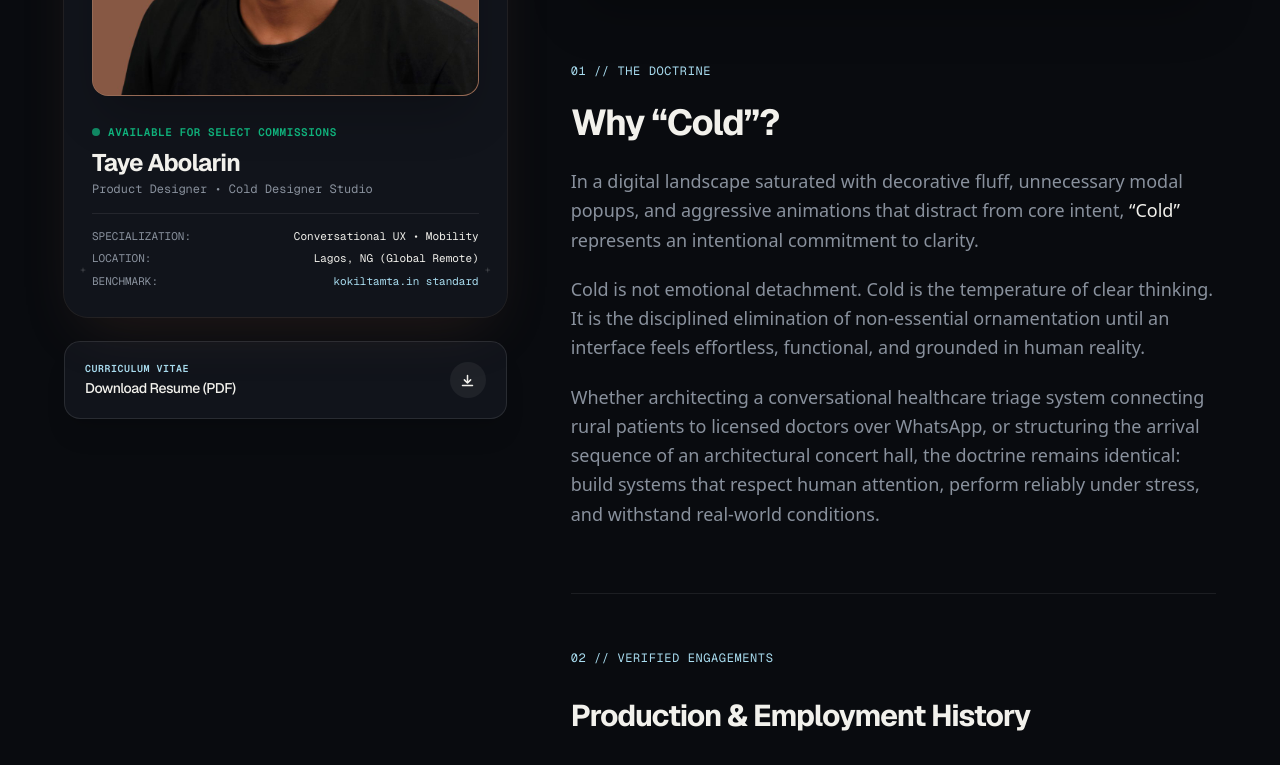
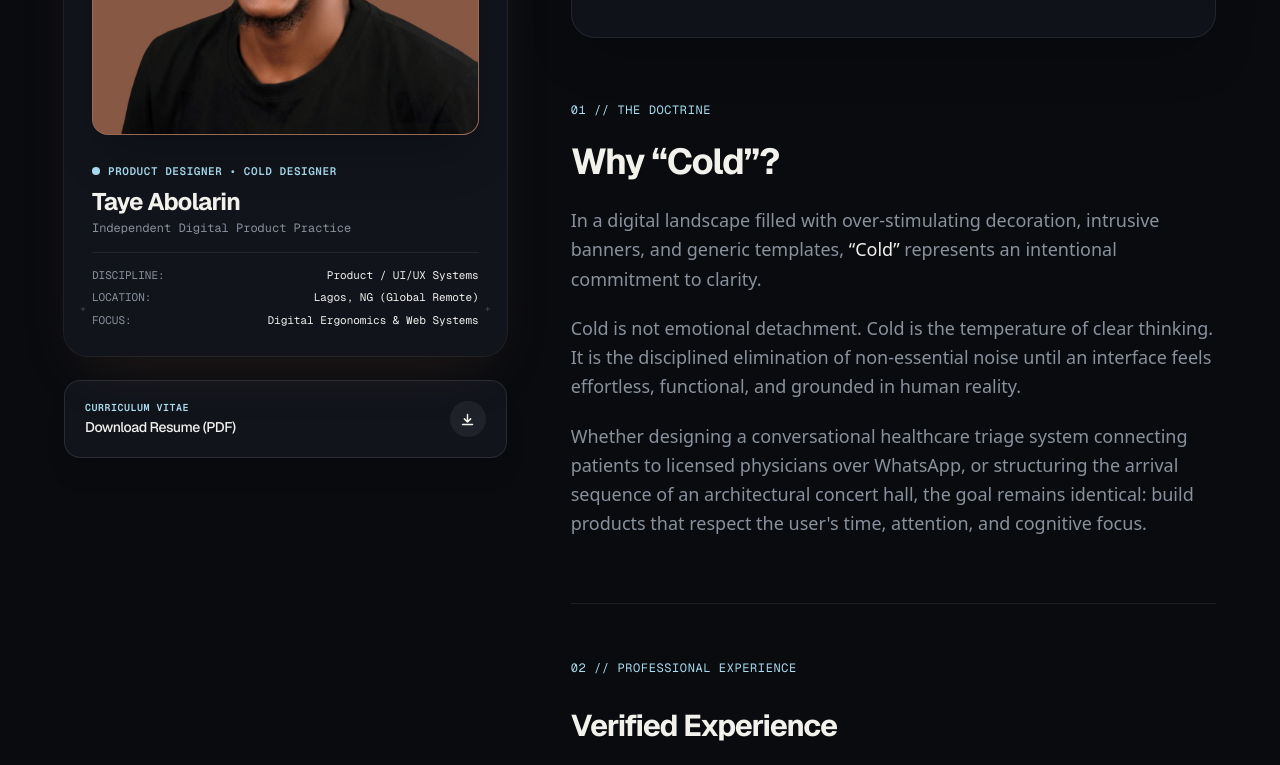
Before and after one commit to Bheemty/cold-designer-portfolio, a Next.js app: page /about in a window 1280 px wide. Shown: the part 880-1645 px from the top of the page. Built offline with nearby package versions, Linux system fonts and the light colour scheme.

Commit message:
fix(copy): remove internal benchmark references and unverified availability claims across about, contact, and work pages

```diff
--- a/src/app/about/page.tsx
+++ b/src/app/about/page.tsx
@@ -104,7 +104,7 @@ export default function AboutPage() {
           </h1>
 
           <p className="text-xl sm:text-2xl text-[#89919d] font-light leading-relaxed max-w-4xl">
-            UI/UX and Product Designer operating under the independent imprint <strong className="text-[#f2f1ec] font-medium">Cold Designer</strong>. Specialized in conversational healthcare gateways, intercity mobility platforms, and high-fidelity interactive web systems.
+            UI/UX and Product Designer operating under the independent imprint <strong className="text-[#f2f1ec] font-medium">Cold Designer</strong>. Focused on creating structured, intuitive digital products across conversational healthcare gateways, regional transit platforms, and interactive web systems.
           </p>
         </header>
 
@@ -129,7 +129,7 @@ export default function AboutPage() {
                 {/* Frame Header */}
                 <div className="flex items-center justify-between border-b border-white/[0.08] pb-3.5 font-mono-code text-[11px] text-[#89919d]">
                   <span className="text-[#a9ddf0] uppercase tracking-wider font-semibold">
-                    ARCHIVAL PORTRAIT // VERIFIED IDENTITY
+                    IDENTITY MONOGRAPH // PORTRAIT
                   </span>
                   <span>REF. CD-01</span>
                 </div>
@@ -165,32 +165,32 @@ export default function AboutPage() {
                 <div className="space-y-4 pt-1">
                   <div>
                     <div className="flex items-center gap-2 mb-1.5">
-                      <span className="h-2 w-2 rounded-full bg-[#10b981] animate-pulse" />
-                      <span className="font-mono-code text-[11px] text-[#10b981] tracking-wider uppercase font-semibold">
-                        Available for Select Commissions
+                      <span className="h-2 w-2 rounded-full bg-[#a9ddf0]" />
+                      <span className="font-mono-code text-[11px] text-[#a9ddf0] tracking-wider uppercase font-semibold">
+                        Product Designer &bull; Cold Designer
                       </span>
                     </div>
                     <h3 className="font-display text-2xl font-bold text-[#f2f1ec] tracking-tight">
                       Taye Abolarin
                     </h3>
                     <p className="font-mono-code text-xs text-[#89919d] mt-0.5">
-                      Product Designer &bull; Cold Designer Studio
+                      Independent Digital Product Practice
                     </p>
                   </div>
 
                   {/* Frame Specifications Ledger */}
                   <div className="border-t border-white/[0.08] pt-3.5 font-mono-code text-[11px] text-[#89919d] space-y-1.5">
                     <div className="flex justify-between">
-                      <span>SPECIALIZATION:</span>
-                      <span className="text-[#f2f1ec]">Conversational UX &bull; Mobility</span>
+                      <span>DISCIPLINE:</span>
+                      <span className="text-[#f2f1ec]">Product / UI/UX Systems</span>
                     </div>
                     <div className="flex justify-between">
                       <span>LOCATION:</span>
                       <span className="text-[#f2f1ec]">Lagos, NG (Global Remote)</span>
                     </div>
                     <div className="flex justify-between">
-                      <span>BENCHMARK:</span>
-                      <span className="text-[#a9ddf0]">kokiltamta.in standard</span>
+                      <span>FOCUS:</span>
+                      <span className="text-[#f2f1ec]">Digital Ergonomics &amp; Web Systems</span>
                     </div>
                   </div>
                 </div>
@@ -242,7 +242,7 @@ export default function AboutPage() {
                 &ldquo;An interface should feel obvious, not because it is trivial to design, but because every layer of confusion has been stripped away.&rdquo;
               </blockquote>
               <p className="text-base text-[#89919d] font-light leading-relaxed">
-                Operating at the intersection of product systems, conversational flows, and production frontend code. Based in Lagos, designing for global users across mobile, web, and spatial platforms.
+                Operating at the intersection of user research, conversational product architecture, and production frontend code. Based in Lagos, designing for real-world usability across mobile and web platforms.
               </p>
             </div>
 
@@ -258,13 +258,13 @@ export default function AboutPage() {
 
               <div className="space-y-5 text-lg text-[#89919d] font-light leading-relaxed">
                 <p>
-                  In a digital landscape saturated with decorative fluff, unnecessary modal popups, and aggressive animations that distract from core intent, <strong className="text-[#f2f1ec] font-normal">&ldquo;Cold&rdquo;</strong> represents an intentional commitment to clarity.
+                  In a digital landscape filled with over-stimulating decoration, intrusive banners, and generic templates, <strong className="text-[#f2f1ec] font-normal">&ldquo;Cold&rdquo;</strong> represents an intentional commitment to clarity.
                 </p>
                 <p>
-                  Cold is not emotional detachment. Cold is the temperature of clear thinking. It is the disciplined elimination of non-essential ornamentation until an interface feels effortless, functional, and grounded in human reality.
+                  Cold is not emotional detachment. Cold is the temperature of clear thinking. It is the disciplined elimination of non-essential noise until an interface feels effortless, functional, and grounded in human reality.
                 </p>
                 <p>
-                  Whether architecting a conversational healthcare triage system connecting rural patients to licensed doctors over WhatsApp, or structuring the arrival sequence of an architectural concert hall, the doctrine remains identical: build systems that respect human attention, perform reliably under stress, and withstand real-world conditions.
+                  Whether designing a conversational healthcare triage system connecting patients to licensed physicians over WhatsApp, or structuring the arrival sequence of an architectural concert hall, the goal remains identical: build products that respect the user&apos;s time, attention, and cognitive focus.
                 </p>
               </div>
             </section>
@@ -272,11 +272,11 @@ export default function AboutPage() {
             {/* Experience Timeline */}
             <section className="border-t border-white/[0.08] pt-14 space-y-8">
               <div className="font-mono-code text-xs text-[#a9ddf0] uppercase tracking-wider flex items-center gap-2">
-                <span>02 // VERIFIED ENGAGEMENTS</span>
+                <span>02 // PROFESSIONAL EXPERIENCE</span>
               </div>
 
               <h2 className="font-display text-3xl font-bold text-[#f2f1ec]">
-                Production &amp; Employment History
+                Verified Experience
               </h2>
 
               <div className="space-y-6">
@@ -387,10 +387,10 @@ export default function AboutPage() {
         <section className="rounded-3xl border border-white/[0.08] bg-[#11141b] p-8 sm:p-14 flex flex-col md:flex-row items-start md:items-center justify-between gap-8 font-mono-code text-xs shadow-2xl">
           <div className="max-w-2xl">
             <span className="text-[#a9ddf0] uppercase font-semibold block mb-2 tracking-wider">
-              Dialogue &amp; Commission Inquiries
+              Direct Dialogue &amp; Inquiries
             </span>
             <p className="text-base text-[#89919d] font-sans font-light leading-relaxed">
-              Open for select contract product design engagements, conversational triage architectures, and design systems leadership. Direct inquiries receive personal responses.
+              Open for thoughtful product discussions, design systems architecture, and professional inquiries. Direct messages receive personal responses.
             </p>
           </div>
 
--- a/src/app/contact/page.tsx
+++ b/src/app/contact/page.tsx
@@ -78,7 +78,7 @@ export default function ContactPage() {
           </h1>
 
           <p className="text-xl sm:text-2xl text-[#89919d] font-light leading-relaxed max-w-3xl">
-            Available for select product design engagements, conversational UX architecture, and design systems consulting.
+            Open for thoughtful product discussions, design systems architecture, and professional dialogue.
           </p>
         </div>
 
--- a/src/app/work/page.tsx
+++ b/src/app/work/page.tsx
@@ -626,10 +626,10 @@ export default function WorkArchivePage() {
         <div className="mt-24 rounded-3xl border border-white/[0.08] bg-[#11141b] p-8 sm:p-12 flex flex-col sm:flex-row items-center justify-between gap-6 font-mono-code text-xs">
           <div>
             <span className="text-[#a9ddf0] uppercase font-semibold block mb-1">
-              Design Systems &amp; Product Architecture
+              Product Design &amp; Systems Architecture
             </span>
             <p className="text-[#89919d] max-w-xl">
-              Available for select contract product design engagements, conversational triage architectures, and multi-platform design systems governance.
+              Open for professional dialogue, design systems collaboration, and technical consultations. Direct messages receive personal responses.
             </p>
           </div>
           <a
--- a/src/components/home/Hero.tsx
+++ b/src/components/home/Hero.tsx
@@ -90,7 +90,7 @@ export default function Hero() {
           <span className="text-white/20 hidden sm:inline">•</span>
           <div className="flex items-center gap-2 text-[#a9ddf0] font-medium">
             <span className="h-1.5 w-1.5 rounded-full bg-[#a9ddf0]" />
-            <span>Available for Select Commissions</span>
+            <span>Product Design • Cold Designer</span>
           </div>
         </div>
       </motion.div>
```
